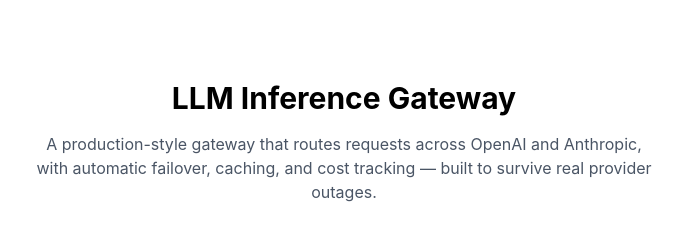
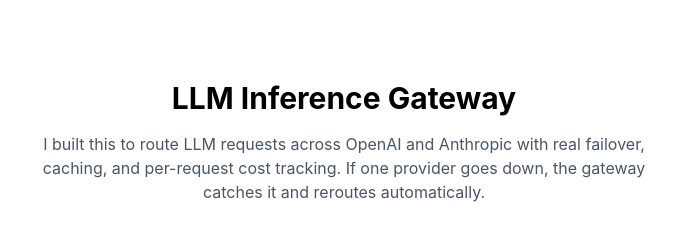
Before and after one commit to Prajwaliscoding/llm-inference-gateway, a React app in the folder frontend/: page / in a window 1280 px wide. Shown: the top 234 px of the page, without its empty margins (296-983 px from the left). Built offline with nearby package versions, Linux system fonts and the light colour scheme; no server answers; the HTML template or start-up script is replaced by a standard one.

Commit message:
Changed the text in landing page

```diff
--- a/frontend/src/components/LandingPage.jsx
+++ b/frontend/src/components/LandingPage.jsx
@@ -2,11 +2,11 @@
   return (
     <div className="max-w-2xl mx-auto mt-20 px-6 text-center">
       <h1 className="text-3xl font-bold mb-4">LLM Inference Gateway</h1>
-      <p className="text-gray-600 mb-8">
-        A production-style gateway that routes requests across OpenAI and Anthropic,
-        with automatic failover, caching, and cost tracking — built to survive
-        real provider outages.
-      </p>
+        <p className="text-gray-600 mb-8">
+          I built this to route LLM requests across OpenAI and Anthropic with real
+          failover, caching, and per-request cost tracking. If one provider goes
+          down, the gateway catches it and reroutes automatically.
+        </p>
 
       <div className="border rounded-lg p-6 mb-8 bg-gray-50">
         <p className="text-sm text-gray-500 mb-2">Architecture</p>
```
